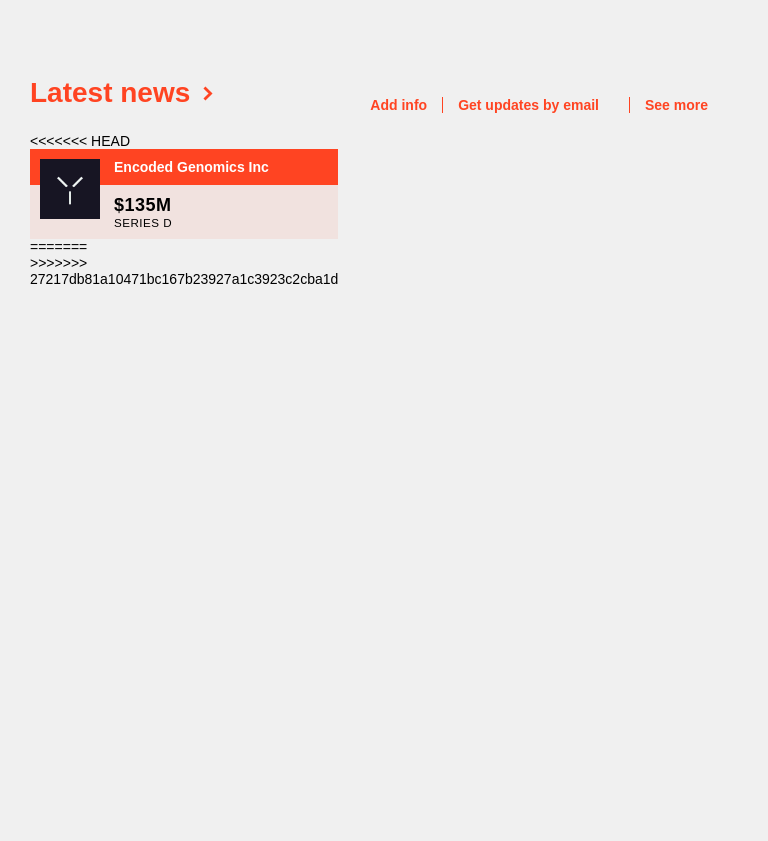
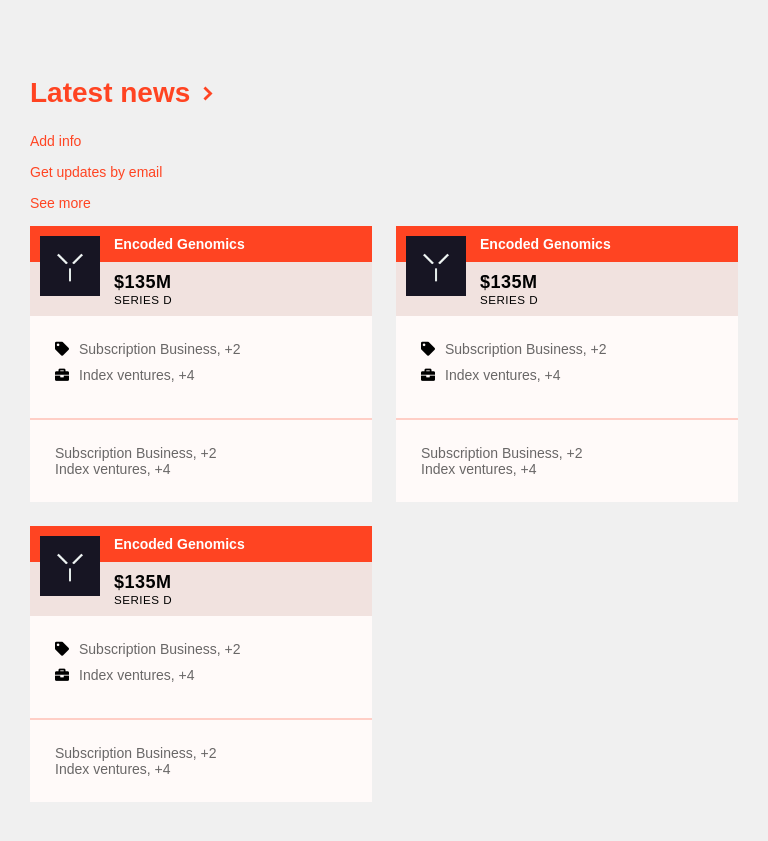
Before and after one commit to MkrtichSargsyan/the-next-web-clone, a website: page index.html in a window 768 px wide. Shown: the part 1389-2230 px from the top of the page. Before the commit the page ends 1944 px from the top, so only its background shows below. Drawn offline with Linux system fonts and the light colour scheme.

Commit message:
Finishing latest fundings section

```diff
--- a/index.html
+++ b/index.html
@@ -282,34 +282,105 @@
                 </ul>
             </div>
 
-            <div class="grid-4-columns">
+            <div class="grid-4-columns lastest-funding-grid">
                 <article>
-<<<<<<< HEAD
-
                     <div class="article-top">
-
-                        <h4>Encoded Genomics Inc</h4>
+                        <h4>Encoded Genomics</h4>
                         <div class="article-details">
                             <h4>$135M</h4>
                             <h5>Series D</h5>
                         </div>
 
                         <div class="company-logo">
-                            <img src="assets/images/image.jpeg" alt="Company logo"/>
+                            <img src="assets/images/image.jpeg" alt="Company logo" />
                         </div>
 
                     </div>
-                    <div class="article-middle"></div>
-                    <div class="article-bottom"></div>
+                    <div class="article-middle">
 
-=======
-                    <a href="#">
-                        <div class="article-top"></div>
-                        <div class="article-middle"></div>
-                        <div class="article-bottom"></div>
-                        <div class="article-bottom"></div>
-                    </a>
->>>>>>> 27217db81a10471bc167b23927a1c3923c2cba1d
+                        <p><i class="fas fa-tag"></i><a href="#">Subscription Business, +2</a> </p>
+                        <p><i class="fas fa-briefcase"></i><a href="#">Index ventures, +4</a> </p>
+
+                    </div>
+                    <div class="article-bottom">
+                        <p><a href="#">Subscription Business, +2</a> </p>
+                        <p><a href="#">Index ventures, +4</a> </p>
+                    </div>
+                </article>
+
+                <article>
+                    <div class="article-top">
+                        <h4>Encoded Genomics</h4>
+                        <div class="article-details">
+                            <h4>$135M</h4>
+                            <h5>Series D</h5>
+                        </div>
+
+                        <div class="company-logo">
+                            <img src="assets/images/image.jpeg" alt="Company logo" />
+                        </div>
+
+                    </div>
+                    <div class="article-middle">
+
+                        <p><i class="fas fa-tag"></i><a href="#">Subscription Business, +2</a> </p>
+                        <p><i class="fas fa-briefcase"></i><a href="#">Index ventures, +4</a> </p>
+
+                    </div>
+                    <div class="article-bottom">
+                        <p><a href="#">Subscription Business, +2</a> </p>
+                        <p><a href="#">Index ventures, +4</a> </p>
+                    </div>
+                </article>
+
+                <article>
+                    <div class="article-top">
+                        <h4>Encoded Genomics</h4>
+                        <div class="article-details">
+                            <h4>$135M</h4>
+                            <h5>Series D</h5>
+                        </div>
+
+                        <div class="company-logo">
+                            <img src="assets/images/image.jpeg" alt="Company logo" />
+                        </div>
+
+                    </div>
+                    <div class="article-middle">
+
+                        <p><i class="fas fa-tag"></i><a href="#">Subscription Business, +2</a> </p>
+                        <p><i class="fas fa-briefcase"></i><a href="#">Index ventures, +4</a> </p>
+
+                    </div>
+                    <div class="article-bottom">
+                        <p><a href="#">Subscription Business, +2</a> </p>
+                        <p><a href="#">Index ventures, +4</a> </p>
+                    </div>
+                </article>
+
+                <article>
+                    <div class="article-top">
+                        <h4>Encoded Genomics</h4>
+                        <div class="article-details">
+                            <h4>$135M</h4>
+                            <h5>Series D</h5>
+                        </div>
+
+                        <div class="company-logo">
+                            <img src="assets/images/image.jpeg" alt="Company logo" />
+                        </div>
+
+                    </div>
+                    <div class="article-middle">
+
+                        <p><i class="fas fa-tag"></i><a href="#">Subscription Business, +2</a> </p>
+                        <p><i class="fas fa-briefcase"></i><a href="#">Index ventures, +4</a> </p>
+
+                    </div>
+                    <div class="article-bottom">
+                        <p><a href="#">Subscription Business, +2</a> </p>
+                        <p><a href="#">Index ventures, +4</a> </p>
+                    </div>
                 </article>
             </div>
         </section>
--- a/style.css
+++ b/style.css
@@ -251,7 +251,7 @@
 
 /* @media (max-width: 1100px) {} */
 
-@media (max-width: 1170px) {
+@media (max-width: 1024px) {
   header {
     margin-left: 100px;
   }
@@ -303,7 +303,10 @@
   font-size: 18px;
 }
 
-@media (min-width: 768px) and (max-width: 1024px) {
+@media (max-width: 1024px) {
+  .grid-4-columns.lastest-funding-grid > article:nth-child(4) {
+    display: none;
+  }
 }
 
 @media (max-width: 768px) {
@@ -363,6 +366,8 @@
       "showcase-item1"
       "showcase-item2";
   }
+
+
 }
 
 /*
@@ -417,26 +422,8 @@
     ==============================================
 */
 
-.latest-funding-rounds-hader-wrapper {
-  display: flex;
-  justify-content: space-between;
-}
-
-.latest-funding-rounds-hader-wrapper ul {
-  display: flex;
-  justify-content: space-evenly;
-  align-items: center;
-}
-
-.latest-funding-rounds-hader-wrapper ul li a {
-  color: #f42;
-  padding-right: 15px;
-  font-weight: 600;
-}
-
-.latest-funding-rounds-hader-wrapper ul li:not(:first-of-type) {
-  padding: 0 15px;
-  border-left: 1px solid #f42;
+.lastest-funding-grid {
+  grid-template-columns: repeat(auto-fit, minmax(228.5px, 1fr));
 }
 
 .article-top {
@@ -481,5 +468,106 @@
 }
 
 .company-logo img {
-    height: 100%;
+  height: 100%;
 }
+
+.article-middle,
+.article-bottom {
+  padding: 25px;
+  background-color: #fffaf9 !important;
+  border-bottom: 2px solid #ffcec6;
+}
+
+.article-middle a,
+.article-bottom a {
+  color: #696767;
+  font-weight: lighter;
+}
+
+.article-middle p {
+  margin-bottom: 10px;
+}
+
+.article-bottom {
+  border-bottom: none;
+}
+
+.article-middle p i {
+  margin-right: 10px;
+}
+
+@media (min-width: 1024px) {
+  .latest-funding-rounds-hader-wrapper {
+    display: flex;
+    justify-content: space-between;
+  }
+
+  .latest-funding-rounds-hader-wrapper ul {
+    display: flex;
+    justify-content: space-evenly;
+    align-items: center;
+  }
+
+  .latest-funding-rounds-hader-wrapper ul li a {
+    color: #f42;
+    padding-right: 15px;
+    font-weight: 600;
+  }
+
+  .latest-funding-rounds-hader-wrapper ul li:not(:first-of-type) {
+    padding: 0 15px;
+    border-left: 1px solid #f42;
+  }
+}
+
+@media (min-width: 768px) and (max-width: 1024px){
+
+    .latest-funding-rounds-hader-wrapper {
+        display: flex;
+        justify-content: space-between;
+        flex-direction: column;
+      }
+
+      .latest-funding-rounds-hader-wrapper ul {
+        display: flex;
+        justify-content: flex-start;
+        align-items: center;
+        margin-bottom: 15px;
+      }
+
+      .latest-funding-rounds-hader-wrapper ul li a {
+        color: #f42;
+        padding-right: 15px;
+        font-weight: 600;
+      }
+
+      .latest-funding-rounds-hader-wrapper ul li:not(:first-of-type) {
+        padding: 0 15px;
+        border-left: 1px solid #f42;
+      }
+
+}
+
+
+@media (max-width: 768px) {
+
+    .latest-funding-rounds-hader-wrapper {
+        display: block;
+      }
+
+      .latest-funding-rounds-hader-wrapper ul {
+        display: block;
+      }
+
+      .latest-funding-rounds-hader-wrapper ul li {
+        border: none !important;
+        margin: 15px 0;
+        padding: 0 !important;
+      }
+
+      .latest-funding-rounds-hader-wrapper ul li a {
+        font-weight: lighter !important;
+        color:  #f42
+      }
+
+}
```
